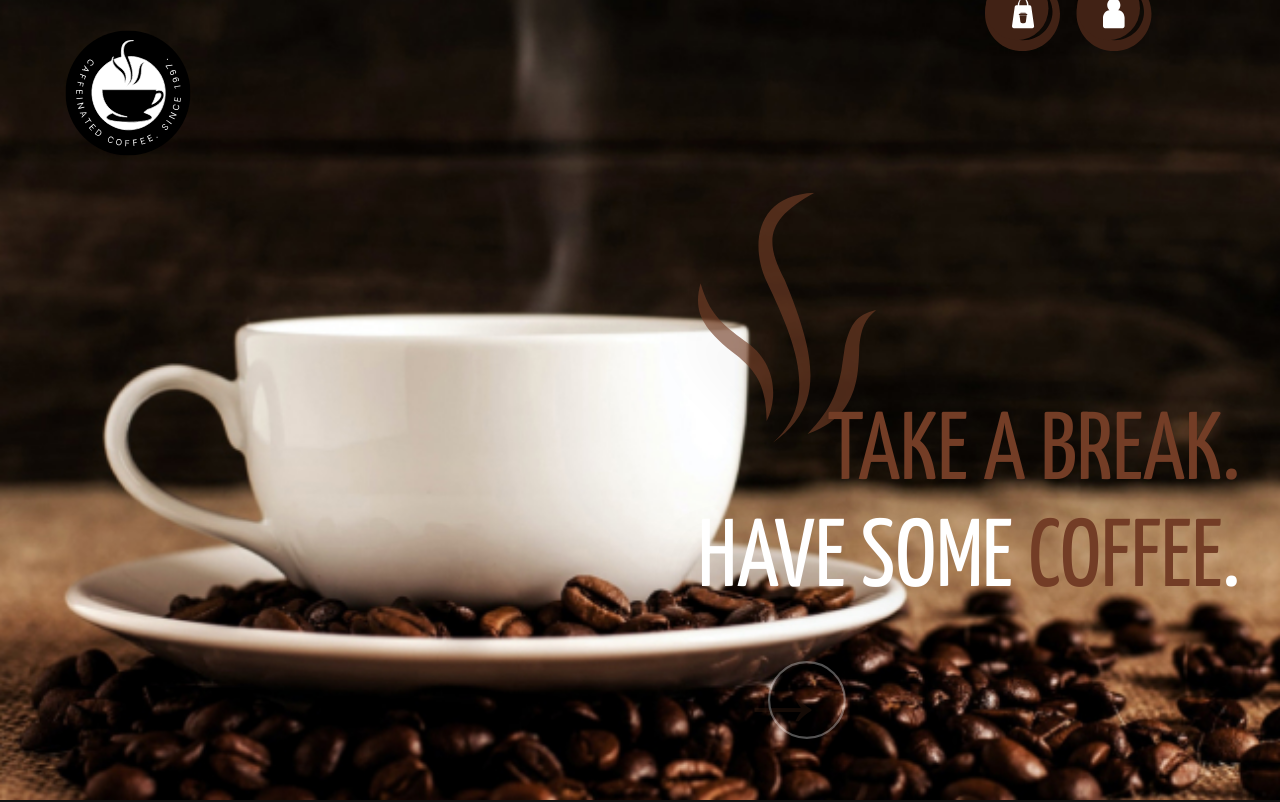
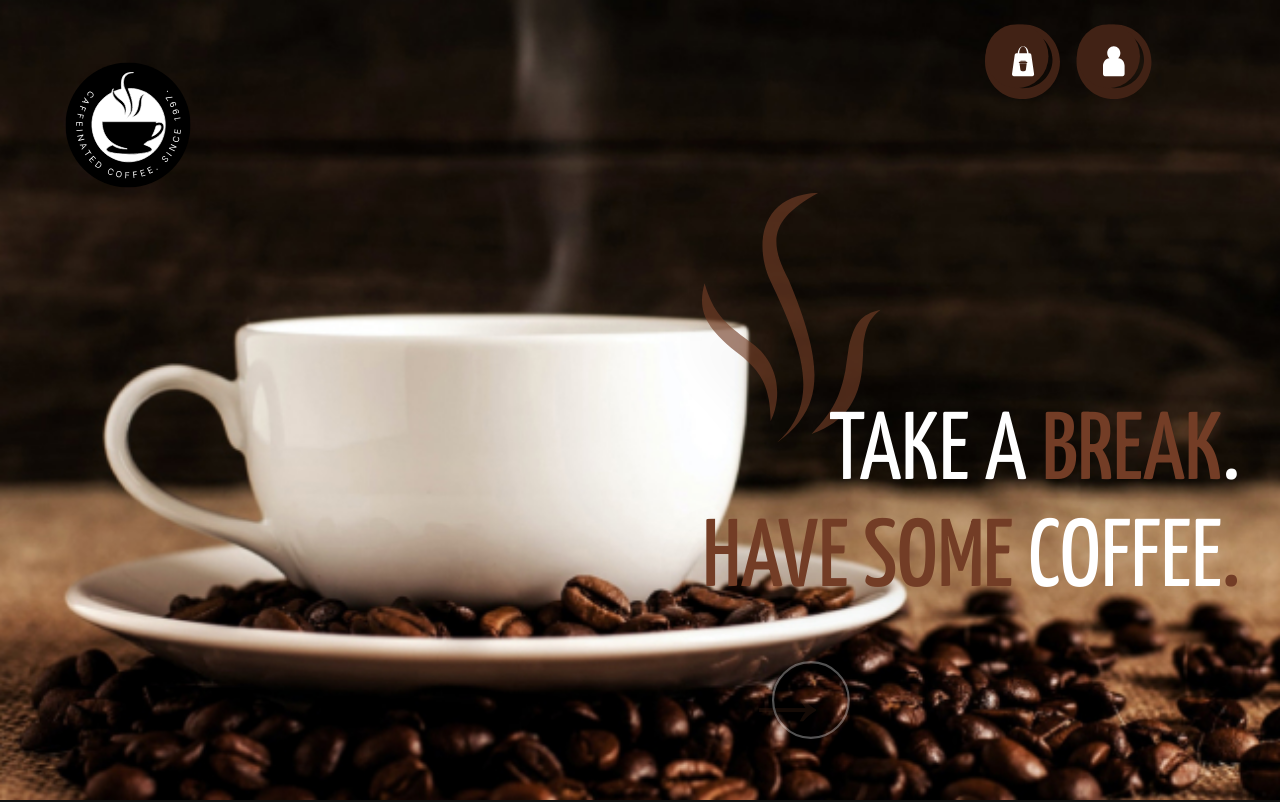
Before and after one commit to vinniiee/cafe-brewtopia, a React (Vite) app: page / in a window 1280 px wide. Shown: the top 802 px of the page. Built offline with nearby package versions, Linux system fonts and the light colour scheme.

Commit message:
adjust main heading color & padding in navbar

```diff
--- a/src/components/landing-page/Header.jsx
+++ b/src/components/landing-page/Header.jsx
@@ -1,4 +1,4 @@
-import {motion} from "framer-motion";
+import { motion } from "framer-motion";
 import Flame from "../../assets/Flame";
 import RingButton from "../../ui/RingButton";
 
@@ -22,7 +22,7 @@ export default function Header() {
           <Flame
             className=""
             size={250}
-          initial={{  y: 100, opacity: 0 }}
+            initial={{ y: 100, opacity: 0 }}
             animate={{
               y: 20,
               opacity: 1,
@@ -36,27 +36,42 @@ export default function Header() {
             initial={{ y: 40, opacity: 0 }}
             animate={{ y: 0, opacity: 1 }}
             transition={{ delay: 5.5 }}
-            className=" inline-block sm:text-midnight text-metal  md:text-white lg:text-coffee  font-primary drop-shadow-sm  "
+            className=" inline-block  text-coffee font-medium lg:font-normal lg:text-white  font-primary drop-shadow-sm"
           >
-            Take a <span className="">Break</span>.
+            Take a{" "}
+            <span className="text-white lg:text-coffee lg:font-medium">
+              Break
+            </span>
+            .
           </motion.h1>
           <br />
           <motion.h1
             initial={{ y: -40, opacity: 0 }}
             animate={{ y: 0, opacity: 1 }}
             transition={{ delay: 6.5 }}
-            className=" inline-block text-coffee xl:text-white font-primary"
+            className=" inline-block text-white xl:font-medium xl:text-coffee font-primary"
           >
-            have some <span className="text-white xl:text-coffee">Coffee</span>.
+            have some{" "}
+            <span className="text-coffee font-medium xl:font-normal xl:text-white">
+              Coffee
+            </span>
+            .
           </motion.h1>
-          <br/>
+          <br />
           <motion.div
             initial={{ x: -40, opacity: 0 }}
             animate={{ x: 0, opacity: 1 }}
-          transition={{ delay: 6.5,duration:2 }}
-          className=" mt-8 ml-16 "><RingButton arrowColor={'text-dark-coffee-2'} textColor={'coffee'} label={"order now"}/></motion.div>
+            transition={{ delay: 6.5, duration: 2 }}
+            className=" mt-8 ml-16 "
+          >
+            <RingButton
+              arrowColor={"text-dark-coffee-2"}
+              textColor={"coffee"}
+              label={"order now"}
+            />
+          </motion.div>
         </div>
       </motion.div>
     </div>
-  )
+  );
 }
--- a/src/ui/Navbar.jsx
+++ b/src/ui/Navbar.jsx
@@ -22,12 +22,12 @@ export default function Navbar() {
 
   return (
     <div
-      className={`flex w-screen h-auto justify-between items-strech px-8 pl-16 sm:pl-32 sm:pr- md:px-32 -my-8  fixed    ${
+      className={`flex w-screen h-auto justify-between items-strech px-8 pt-8 pl-16 sm:pl-32 sm:pr- md:px-32 -my-8  fixed    ${
         sticky ? "top-0" : "-top-full"
       } z-50    transition-all duration-1000`}
     >
       <HeaderLogo />
-      <motion.div initial={{y:-200}} animate={{y:0}} transition={{duration:2,delay:6}} className="flex justify-center items-center sm:pt-20 space-x-2 md:space-x-4 -ml-16 ">
+      <motion.div initial={{y:-200}} animate={{y:0}} transition={{duration:2,delay:6}} className="flex justify-center items-center pt-14 sm:pt-24  space-x-2 md:space-x-4 -ml-16 ">
         <div className="w-[50px] md:w-auto" >
           <img className="w-full h-full" src="/ui/cart.svg" alt="cart" />
         </div>
```
Lines whose indentation alone changed are shown as unchanged.
